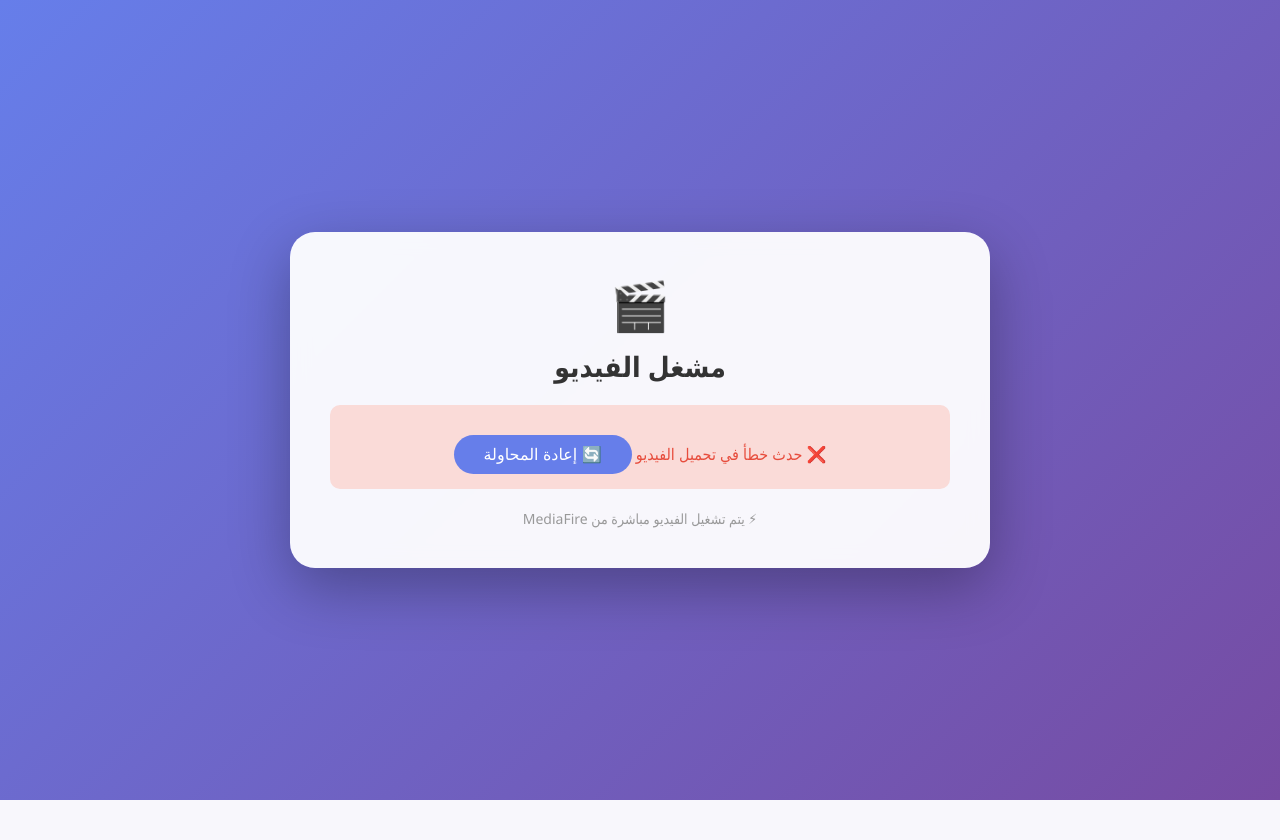
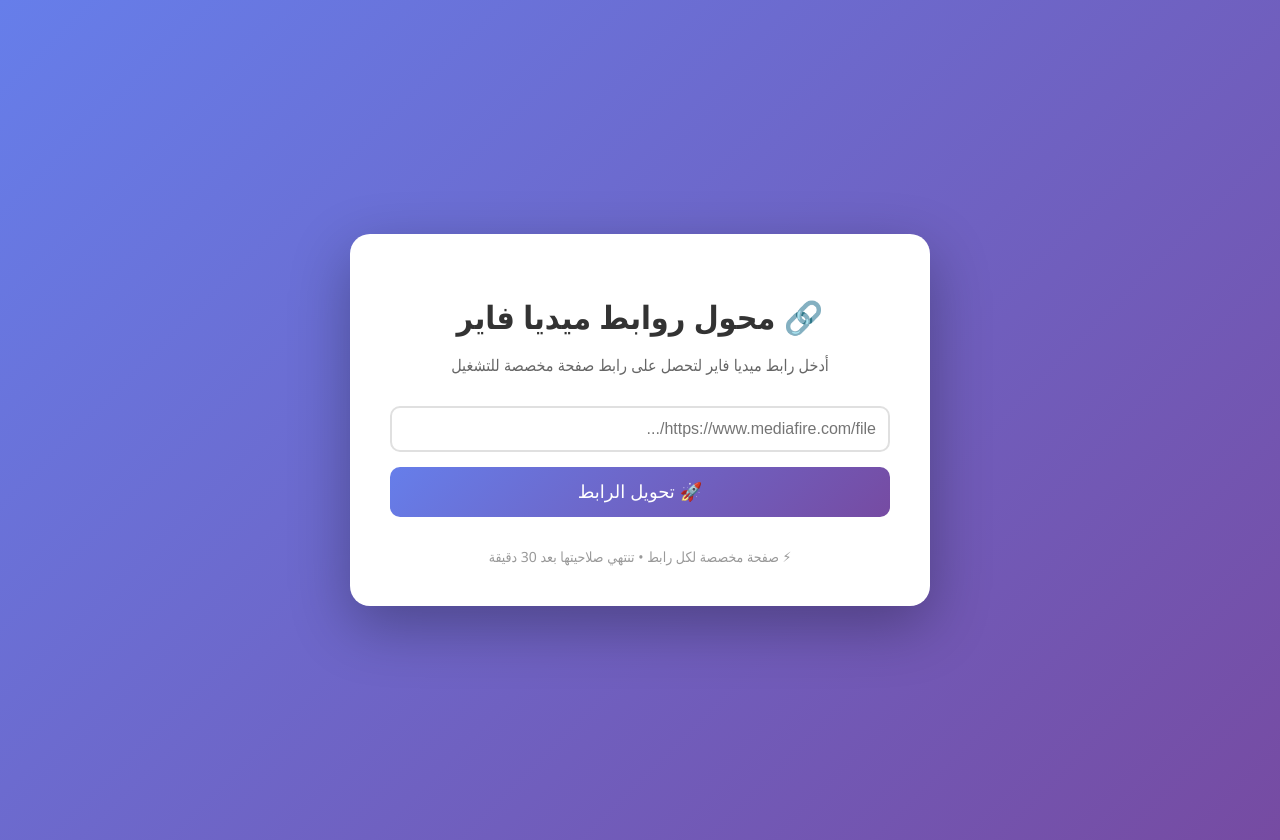
Before and after one commit to hhuuppoo630-source/my-video-apppy, a Flask app: template templates/index.html in a window 1280 px wide. Before the commit the page ends 800 px from the top, so only its background shows below. Run offline with Flask 3, Linux system fonts and the light colour scheme; the template is opened without the code that fills it: most values are stand-ins (such as "Sample title", 1, 10 or a date in 2020).

Commit message:
Update index.html

```diff
--- a/templates/index.html
+++ b/templates/index.html
@@ -3,13 +3,8 @@
 <head>
     <meta charset="UTF-8">
     <meta name="viewport" content="width=device-width, initial-scale=1.0">
-    <title>🎬 مشغل الفيديو - MediaFire</title>
+    <title>محول روابط ميديا فاير</title>
     <style>
-        * {
-            margin: 0;
-            padding: 0;
-            box-sizing: border-box;
-        }
         body {
             font-family: 'Segoe UI', Tahoma, Geneva, Verdana, sans-serif;
             background: linear-gradient(135deg, #667eea 0%, #764ba2 100%);
@@ -17,236 +12,131 @@
             display: flex;
             justify-content: center;
             align-items: center;
+            margin: 0;
             padding: 20px;
         }
         .container {
-            background: rgba(255, 255, 255, 0.95);
+            background: white;
             padding: 40px;
-            border-radius: 25px;
+            border-radius: 20px;
             box-shadow: 0 20px 60px rgba(0,0,0,0.3);
-            text-align: center;
-            max-width: 700px;
+            max-width: 500px;
             width: 100%;
-            backdrop-filter: blur(10px);
-            transition: all 0.3s ease;
-        }
-        .logo {
-            font-size: 48px;
-            margin-bottom: 10px;
         }
         h1 {
             color: #333;
-            font-size: 28px;
-            margin-bottom: 20px;
+            text-align: center;
+            margin-bottom: 10px;
         }
-        .loader {
-            border: 6px solid #f3f3f3;
-            border-top: 6px solid #667eea;
-            border-radius: 50%;
-            width: 70px;
-            height: 70px;
-            animation: spin 1s linear infinite;
-            margin: 30px auto;
+        p {
+            color: #666;
+            text-align: center;
+            margin-bottom: 30px;
         }
-        @keyframes spin {
-            0% { transform: rotate(0deg); }
-            100% { transform: rotate(360deg); }
+        input[type="url"] {
+            width: 100%;
+            padding: 12px;
+            border: 2px solid #e0e0e0;
+            border-radius: 10px;
+            font-size: 16px;
+            box-sizing: border-box;
+            transition: border-color 0.3s;
         }
-        .status {
-            color: #555;
-            font-size: 18px;
-            margin: 20px 0;
-            padding: 10px;
-            border-radius: 10px;
-            background: #f8f9fa;
+        input[type="url"]:focus {
+            border-color: #667eea;
+            outline: none;
         }
-        .status.loading {
-            color: #667eea;
-        }
-        .status.success {
-            color: #27ae60;
-            background: #d5f5e3;
-        }
-        .status.error {
-            color: #e74c3c;
-            background: #fadbd8;
-        }
-        .video-container {
-            display: none;
-            margin-top: 25px;
-            border-radius: 15px;
-            overflow: hidden;
-            box-shadow: 0 10px 30px rgba(0,0,0,0.2);
-        }
-        video {
+        button {
             width: 100%;
-            display: block;
-            background: #000;
-        }
-        .error {
-            display: none;
-            color: #e74c3c;
-            background: #fadbd8;
-            padding: 15px;
-            border-radius: 10px;
-            margin-top: 15px;
-        }
-        .retry-btn {
-            background: #667eea;
+            padding: 14px;
+            background: linear-gradient(135deg, #667eea 0%, #764ba2 100%);
             color: white;
             border: none;
-            padding: 10px 30px;
-            border-radius: 25px;
-            font-size: 16px;
+            border-radius: 10px;
+            font-size: 18px;
             cursor: pointer;
             margin-top: 15px;
             transition: transform 0.2s;
+        }
+        button:hover {
+            transform: scale(1.02);
+        }
+        .result {
+            margin-top: 25px;
+            padding: 20px;
+            background: #f0f4ff;
+            border-radius: 10px;
             display: none;
         }
-        .retry-btn:hover {
-            transform: scale(1.05);
+        .result.show {
+            display: block;
+            animation: fadeIn 0.5s;
         }
-        .progress-bar {
-            width: 100%;
-            height: 4px;
-            background: #e0e0e0;
-            border-radius: 2px;
-            margin: 20px 0;
-            overflow: hidden;
-            display: none;
+        @keyframes fadeIn {
+            from { opacity: 0; transform: translateY(-10px); }
+            to { opacity: 1; transform: translateY(0); }
         }
-        .progress-bar .fill {
-            height: 100%;
-            background: linear-gradient(90deg, #667eea, #764ba2);
-            width: 0%;
-            animation: progress 10s ease-in-out infinite;
+        .result a {
+            color: #667eea;
+            word-break: break-all;
+            display: block;
+            margin-top: 10px;
+            padding: 10px;
+            background: white;
+            border-radius: 8px;
+            text-decoration: none;
+            border: 1px solid #667eea;
         }
-        @keyframes progress {
-            0% { width: 0%; }
-            50% { width: 70%; }
-            100% { width: 100%; }
+        .error {
+            color: #e74c3c;
+            margin-top: 10px;
+            text-align: center;
+        }
+        .copy-btn {
+            background: #27ae60;
+            margin-top: 10px;
+        }
+        .copy-btn:hover {
+            background: #2ecc71;
         }
         .footer {
-            margin-top: 20px;
+            text-align: center;
             color: #999;
+            margin-top: 30px;
             font-size: 14px;
-        }
-        @media (max-width: 600px) {
-            .container {
-                padding: 20px;
-            }
-            h1 {
-                font-size: 22px;
-            }
-            .logo {
-                font-size: 36px;
-            }
         }
     </style>
 </head>
 <body>
     <div class="container">
-        <div class="logo">🎬</div>
-        <h1>مشغل الفيديو</h1>
+        <h1>🔗 محول روابط ميديا فاير</h1>
+        <p>أدخل رابط ميديا فاير لتحصل على رابط صفحة مخصصة للتشغيل</p>
 
-        <div class="loader" id="loader"></div>
-        <div class="progress-bar"><div class="fill"></div></div>
+        <form method="POST">
+            <input type="url" name="url" placeholder="https://www.mediafire.com/file/..." required>
+            <button type="submit">🚀 تحويل الرابط</button>
+        </form>
 
-        <div class="status loading" id="status">⏳ جاري الحصول على رابط التحميل...</div>
-
-        <div class="video-container" id="videoContainer">
-            <video id="videoPlayer" controls preload="auto">
-                <source id="videoSource" src="" type="video/mp4">
-                متصفحك لا يدعم تشغيل الفيديو
-            </video>
+        <div class="result {% if success %}show{% endif %}" id="result">
+            <strong>✅ تم إنشاء صفحتك!</strong>
+            <p style="margin-top: 10px; font-size: 14px;">انسخ هذا الرابط وشاركه مع المستخدمين:</p>
+            <a href="{{ page_url }}" target="_blank" id="pageLink">{{ page_url }}</a>
+            <button class="copy-btn" onclick="copyLink()">📋 نسخ الرابط</button>
+            <div class="error" style="display: none;" id="copyMsg">تم النسخ! ✅</div>
         </div>
 
-        <div class="error" id="error">
-            ❌ حدث خطأ في تحميل الفيديو
-            <button class="retry-btn" onclick="getVideoLink()">🔄 إعادة المحاولة</button>
-        </div>
-
-        <div class="footer">⚡ يتم تشغيل الفيديو مباشرة من MediaFire</div>
+        <div class="footer">⚡ صفحة مخصصة لكل رابط • تنتهي صلاحيتها بعد 30 دقيقة</div>
     </div>
 
     <script>
-        const sessionId = '{{ session_id }}';
-        let attempts = 0;
-        const maxAttempts = 20;
-        let retryInterval;
-
-        async function getVideoLink() {
-            try {
-                const statusEl = document.getElementById('status');
-                const loader = document.getElementById('loader');
-                const errorEl = document.getElementById('error');
-                const retryBtn = document.querySelector('.retry-btn');
-
-                statusEl.textContent = '⏳ جاري الاتصال بالسيرفر...';
-                statusEl.className = 'status loading';
-                loader.style.display = 'block';
-                errorEl.style.display = 'none';
-                retryBtn.style.display = 'none';
-
-                const response = await fetch('/get_video_link/' + sessionId);
-                const data = await response.json();
-
-                if (data.success) {
-                    statusEl.textContent = '✅ تم الحصول على الرابط! جاري التشغيل...';
-                    statusEl.className = 'status success';
-
-                    const video = document.getElementById('videoPlayer');
-                    const source = document.getElementById('videoSource');
-                    source.src = data.link;
-
-                    video.load();
-                    video.oncanplay = function() {
-                        document.getElementById('videoContainer').style.display = 'block';
-                        loader.style.display = 'none';
-                        document.querySelector('.progress-bar').style.display = 'none';
-                        video.play().catch(e => console.log('Autoplay prevented'));
-                    };
-
-                    video.onerror = function() {
-                        showError('❌ فشل تحميل الفيديو. قد يكون الرابط غير صالح.');
-                    };
-
-                    clearInterval(retryInterval);
-                } else {
-                    if (attempts < maxAttempts) {
-                        statusEl.textContent = `⏳ ${data.message} (${attempts}/${maxAttempts})`;
-                        attempts++;
-                    } else {
-                        showError('⚠️ انتهى وقت المحاولة. تأكد من الرابط وحاول تحديث الصفحة.');
-                        clearInterval(retryInterval);
-                    }
-                }
-            } catch (error) {
-                showError('❌ حدث خطأ في الاتصال بالسيرفر');
-                console.error('Error:', error);
-            }
+        function copyLink() {
+            const link = document.getElementById('pageLink').href;
+            navigator.clipboard.writeText(link).then(() => {
+                const msg = document.getElementById('copyMsg');
+                msg.style.display = 'block';
+                setTimeout(() => { msg.style.display = 'none'; }, 2000);
+            });
         }
-
-        function showError(message) {
-            document.getElementById('loader').style.display = 'none';
-            document.querySelector('.progress-bar').style.display = 'none';
-            document.getElementById('status').textContent = message;
-            document.getElementById('status').className = 'status error';
-            document.getElementById('error').style.display = 'block';
-            document.querySelector('.retry-btn').style.display = 'inline-block';
-        }
-
-        // بدء المحاولات
-        getVideoLink();
-
-        // محاولة كل 3 ثواني
-        retryInterval = setInterval(() => {
-            if (attempts < maxAttempts) {
-                getVideoLink();
-            } else {
-                clearInterval(retryInterval);
-            }
-        }, 3000);
     </script>
 </body>
-  </html>
+</html>
```
